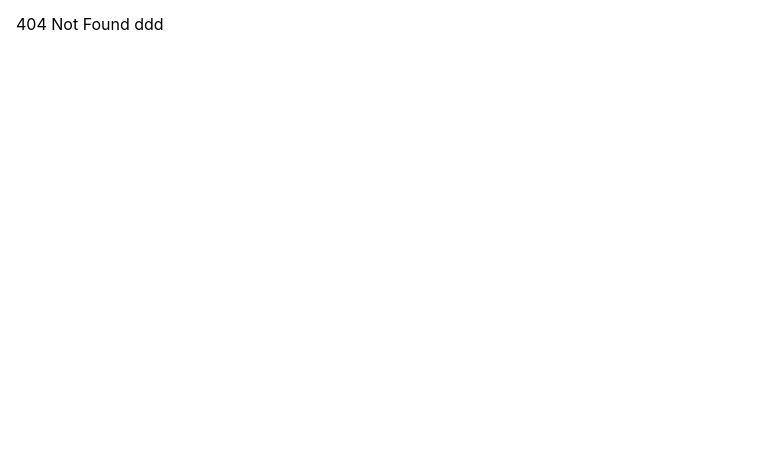
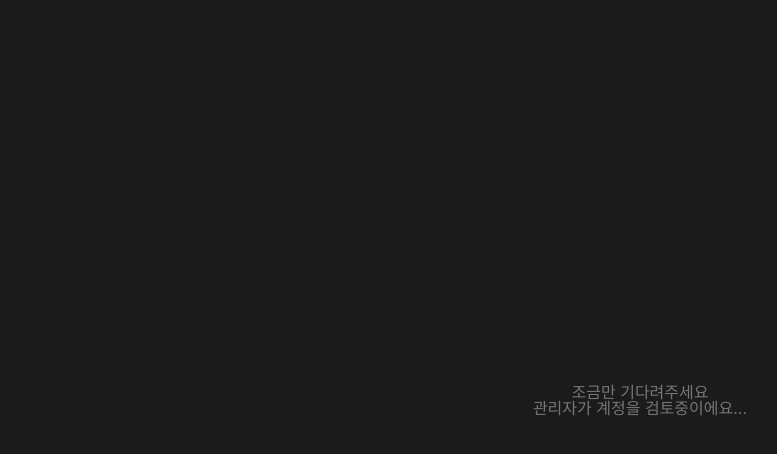
Before and after one commit to jayu125/saerom-council-app, a React (Vite) app: page /no-access in a window 1280 px wide. Before the commit this address had no page. Shown: the top 454 px of the page, without its empty margins (0-777 px from the left). Built offline with nearby package versions, Linux system fonts and the light colour scheme; a web font is replaced by a local one.

Commit message:
update: 로그인 페이지 및 프로필 검토 페이지 추가

```diff
--- /dev/null
+++ b/src/components/requireProfileCompleted.jsx
@@ -0,0 +1,42 @@
+// routes/RequireProfileCompleted.jsx
+import { Navigate } from "react-router-dom";
+import useProfile from "../utils/useProfile";
+
+export default function RequireProfileCompleted({ children }) {
+  const { profile, loading } = useProfile();
+
+  if (loading) {
+    // 로딩 상태일 때는 스피너나 빈 화면
+    return (
+      <div
+        style={{
+          width: "100%",
+          height: "100%",
+          display: "flex",
+          alignItems: "center",
+          justifyContent: "center",
+          color: "var(--Text-sub)",
+          fontSize: 14,
+        }}
+      >
+        프로필을 확인하는 중...
+      </div>
+    );
+  }
+
+  // 프로필이 없거나, 부서/직책이 없는 유저 → 접근 차단
+  const isProfileReady =
+    profile &&
+    profile.department &&
+    profile.role &&
+    profile.department.trim() !== "" &&
+    profile.role.trim() !== "";
+
+  if (!isProfileReady) {
+    // 여기로 보내고, 안내 페이지를 따로 만들면 좋음
+    return <Navigate to="/no-access" replace />;
+  }
+
+  // 정상 유저는 children 렌더
+  return children;
+}
--- a/src/components/router.jsx
+++ b/src/components/router.jsx
@@ -13,14 +13,18 @@ import LoginPage from "../pages/loginPage";
 // const MyPage = lazy(() => import("../pages/myPage"));
 import CalendarPage from "../pages/CalendarPage";
 import DepartmentPage from "../pages/DepartmentPage";
-import MyPage from "../pages/MyPage";
 import MeetingPage from "../pages/meetingPage";
+import RequireProfileCompleted from "./requireProfileCompleted";
+import MyPage from "../pages/myPage";
+import NoAccessPage from "../pages/noAccessPage";
 
 export const routes = [
   {
     element: (
       <ProtectedRoute>
-        <MobileShell />
+        <RequireProfileCompleted>
+          <MobileShell />
+        </RequireProfileCompleted>
       </ProtectedRoute>
     ), // 하단 탭 들어있는 공통 레이아웃
     errorElement: <NotFoundPage />,
@@ -74,6 +78,7 @@ export const routes = [
   },
   { path: "*", element: <NotFoundPage /> },
   { path: "login", element: <LoginPage /> },
+  { path: "no-access", element: <NoAccessPage /> },
   { path: "test", element: <TestPage /> },
 ];
 
--- a/src/pages/MyPage.jsx
+++ b/src/pages/MyPage.jsx
@@ -117,6 +117,7 @@ export default function MyPage() {
       <Wrapper>
         <Value>프로필을 불러오는 중 문제가 생겼습니다.</Value>
         <SubText>{error.message}</SubText>
+        <LogoutButton onClick={handleLogout}>로그아웃</LogoutButton>
       </Wrapper>
     );
   }
--- a/src/pages/loginPage.jsx
+++ b/src/pages/loginPage.jsx
@@ -1,5 +1,8 @@
 import styled from "styled-components";
 import GoogleLoginButton from "../utils/googleLoginButton";
+import { useNavigate } from "react-router-dom";
+import { useEffect } from "react";
+import { supabase } from "../supabaseClient";
 
 const Wrapper = styled.div`
   width: 100%;
@@ -7,9 +10,21 @@ const Wrapper = styled.div`
   display: flex;
   justify-content: center;
   align-items: center;
+  background-color: #1b1b1b;
 `;
 
 export default function LoginPage() {
+  const navigate = useNavigate();
+
+  useEffect(() => {
+    (async () => {
+      const { data, error } = await supabase.auth.getUser();
+      if (data?.user) {
+        // 이미 로그인되어 있으므로 홈으로 이동
+        navigate("/", { replace: true });
+      }
+    })();
+  }, []);
   return (
     <Wrapper>
       <GoogleLoginButton />
--- /dev/null
+++ b/src/pages/noAccessPage.jsx
@@ -0,0 +1,25 @@
+import styled from "styled-components";
+
+const Wrapper = styled.div`
+  width: 100%;
+  height: 100%;
+  background-color: #1b1b1b;
+  display: flex;
+  justify-content: center;
+  align-items: center;
+  flex-direction: column;
+`;
+
+const Text = styled.div`
+  color: var(--Text-sub);
+  font-size: 16px;
+`;
+
+export default function NoAccessPage() {
+  return (
+    <Wrapper>
+      <Text>조금만 기다려주세요</Text>
+      <Text>관리자가 계정을 검토중이에요...</Text>
+    </Wrapper>
+  );
+}
--- a/src/utils/googleLoginButton.jsx
+++ b/src/utils/googleLoginButton.jsx
@@ -2,9 +2,17 @@ import styled from "styled-components";
 import { supabase } from "../supabaseClient";
 
 const Button = styled.button`
+  all: unset;
   width: 80%;
-  height: 80px;
-  border-radius: 20px;
+  max-width: 300px;
+  height: 60px;
+  border-radius: 10px;
+
+  border: 2px solid black;
+  display: flex;
+  justify-content: center;
+  align-items: center;
+  background-color: white;
 `;
 
 export default function GoogleLoginButton() {
```
